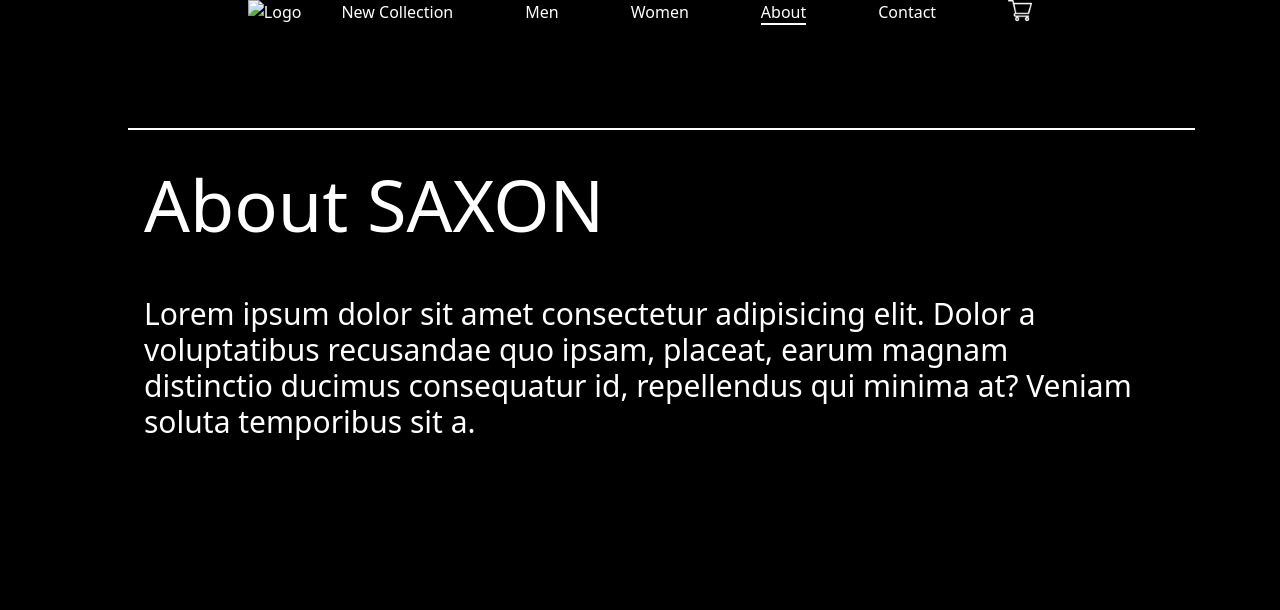
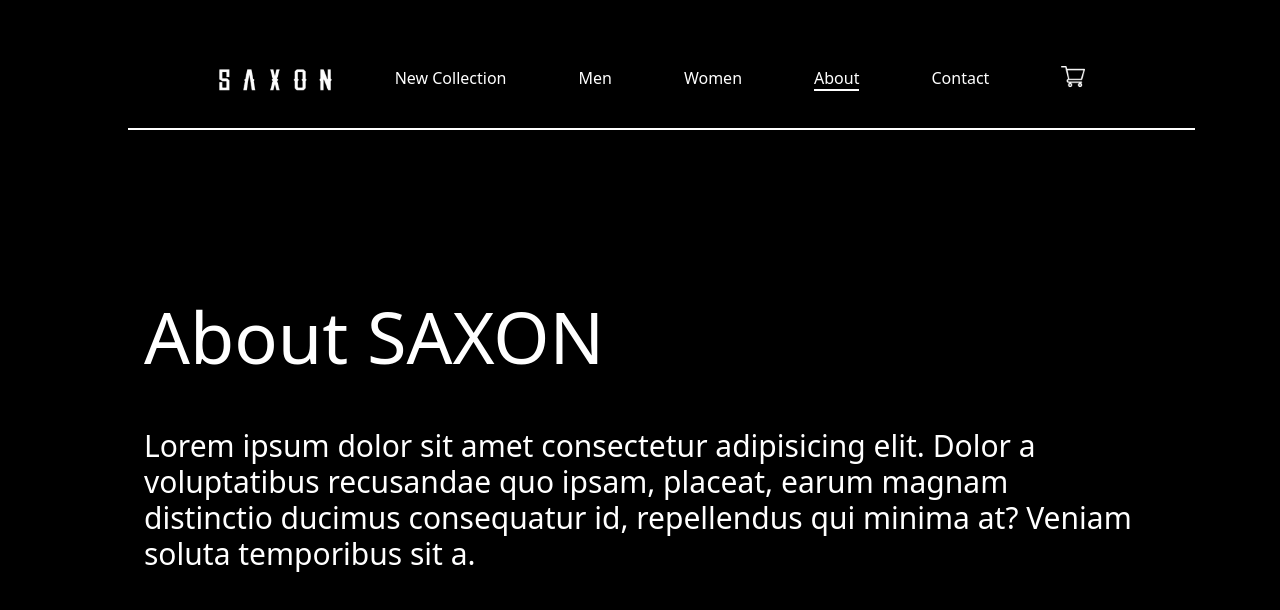
Before and after one commit to PurpleArcher2/ECommerceWeb2, a website: page about.html in a window 1280 px wide. Drawn offline with nearby package versions, Linux system fonts and the light colour scheme; the site is published under a folder, as on GitHub Pages, so addresses that start at the root find nothing.

Commit message:
finalAdjustments

```diff
--- a/about.html
+++ b/about.html
@@ -17,7 +17,7 @@
       >
         <div class="max-w-40">
           <a href="./index.html"
-            ><img src="/imgs/saxonLogo.png" alt="Logo"
+            ><img src="./imgs/saxonLogo.png" alt="Logo"
           /></a>
         </div>
 
```
